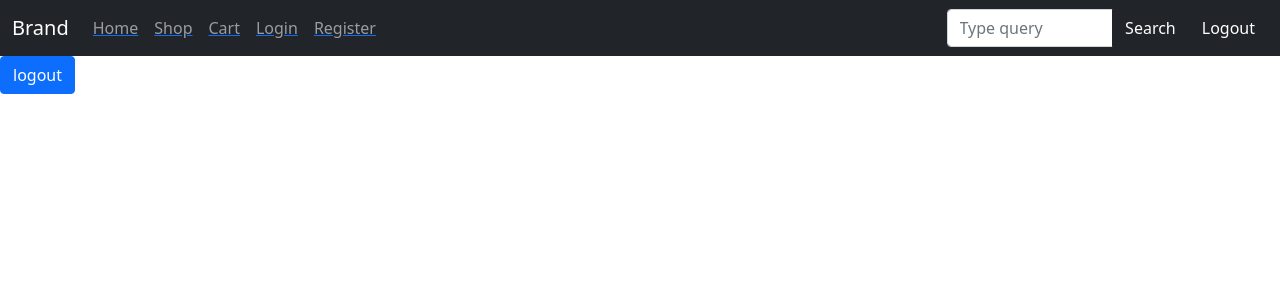
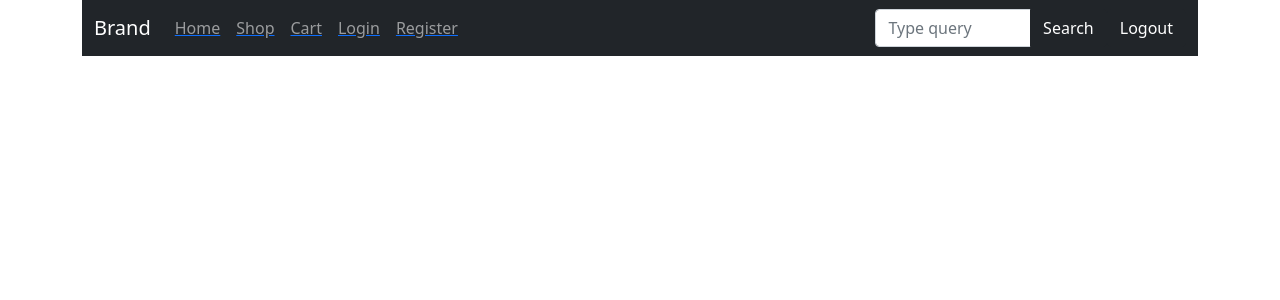
Before and after one commit to MirkoSedda/Sellz, a React (Create React App) app: page / in a window 1280 px wide. Shown: the top 300 px of the page. Built offline with nearby package versions, Linux system fonts and the light colour scheme; no server answers.

Commit message:
loadng error gives error lol

```diff
--- a/src/App.js
+++ b/src/App.js
@@ -7,6 +7,7 @@ import Login from "./pages/auth/Login"
 import NavBar from "./components/NavBar"
 // import { useDispatch } from "react-redux"
 // import { useEffect } from "react"
+import { Container } from "react-bootstrap"
 
 export default function App() {
   //const dispatch = useDispatch()
@@ -31,7 +32,9 @@ export default function App() {
 
   return (
     <Router>
-      <NavBar />
+      <Container>
+        <NavBar />
+      </Container>
       <Routes>
         <Route>
           <Route path="/" exact element={<Home />} />
--- a/src/pages/Home.jsx
+++ b/src/pages/Home.jsx
@@ -4,16 +4,6 @@ import { useNavigate } from 'react-router-dom';
 
 export default function Home() {
 
+    return (<></>)
 
-    const dispatch = useDispatch();
-    const navigate = useNavigate();
-    const logOut = () => {
-        dispatch({ type: 'LOGOUT', payload: null });
-        window.localStorage.removeItem('accessToken');
-        window.localStorage.removeItem('user');
-        navigate('/');
-    }
-    return (
-        <MDBBtn onClick={logOut}>logout</MDBBtn>
-    )
 }
--- a/src/redux/actions/index.js
+++ b/src/redux/actions/index.js
@@ -1,10 +1,14 @@
+import { useState } from "react"
 import { LOGIN_URL } from "../../costants"
 import { toastSuccess, toastError } from "../../utils/toastNotification"
 import "react-toastify/dist/ReactToastify.css"
 
 export const loginUser = userData => {
   return async dispatch => {
+    const [loading, loadingSetter] = useState(false)
+    const [error, errorSetter] = useState(false)
     try {
+      loadingSetter(true)
       const res = await fetch(LOGIN_URL, {
         method: "POST",
         body: JSON.stringify(userData),
@@ -25,12 +29,16 @@ export const loginUser = userData => {
             accessToken,
           },
         })
+
         toastSuccess("Logged in successfully")
         return { accessToken, user }
       }
     } catch (error) {
+      errorSetter(true)
       toastError(`Error logging in user: ${error}`)
       console.log(error)
+    } finally {
+      loadingSetter(false)
     }
   }
 }
```
